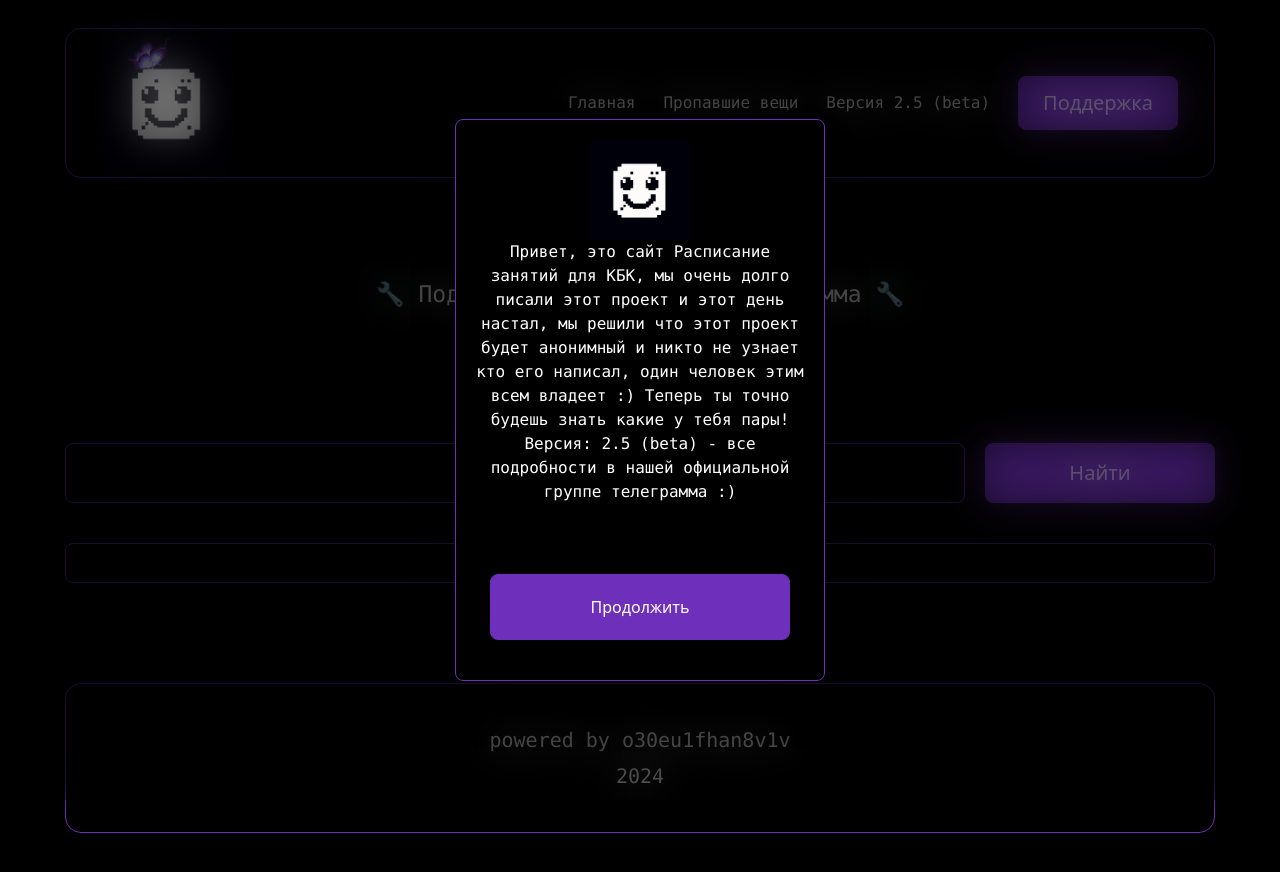
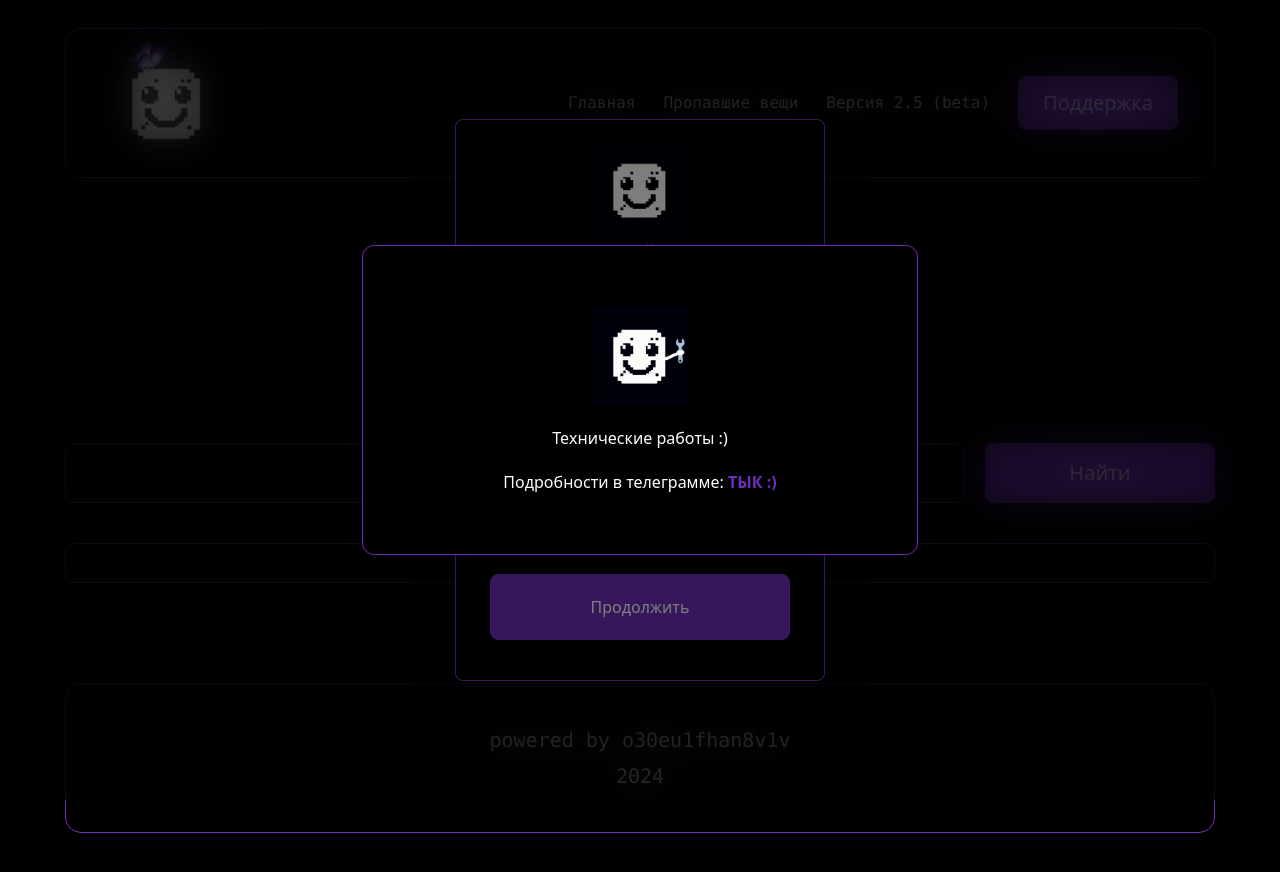
Before and after one commit to FLIPPED-RN/kbkrasp, a Next.js app: page / in a window 1280 px wide. Built offline with nearby package versions, Linux system fonts and the light colour scheme.

Commit message:
list groups update 2.5 (beta) технические работы

```diff
--- a/app/layout.js
+++ b/app/layout.js
@@ -2,6 +2,7 @@ import { Inter } from "next/font/google";
 import "./globals.css";
 import Header from "@/components/Header";
 import Footer from "@/components/Footer";
+import TehnWork from "@/components/TehnWork";
 
 
 const inter = Inter({ subsets: ["latin"] });
@@ -15,7 +16,7 @@ export default function RootLayout({ children }) {
   return (
     <html lang="en">
       <body>
-
+        <TehnWork />
         <header>
           <Header />
         </header>
--- /dev/null
+++ b/components/TehnWork.js
@@ -0,0 +1,21 @@
+import Image from "next/image"
+
+export default function TehnWork() {
+    return(
+        <>
+            <div className="fixed inset-0 z-[1000]" style={{backgroundColor: 'rgba(0,0,0,0.5)'}}></div>
+            <div className="fixed inset-0 flex items-center justify-center z-[1001]">
+                <div className="text-center flex flex-col justify-center bg-black items-center xs:px-[55px] xs:py-[40px] lg:px-[140px] lg:py-[60px] border border-[#6e2fba] rounded-xl gap-5">
+                    <Image
+                        src={'/rasplogo-tehn.jpg'}
+                        width={100}
+                        height={100}
+                        alt="Картинка Zrfir с инструментом"
+                    />
+                    <h1>Технические работы :)</h1>
+                    <p>Подробности в телеграмме: <a href="https://t.me/kbk_rasp" className="text-[#6e2fba] font-bold">ТЫК :)</a></p>
+                </div>
+            </div>
+        </>
+    )
+}
```
Also changed, not shown: public/rasplogo-tehn.jpg (added).
